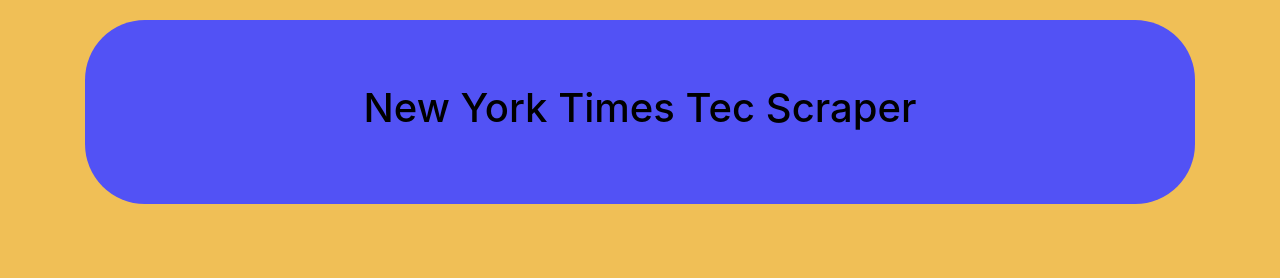
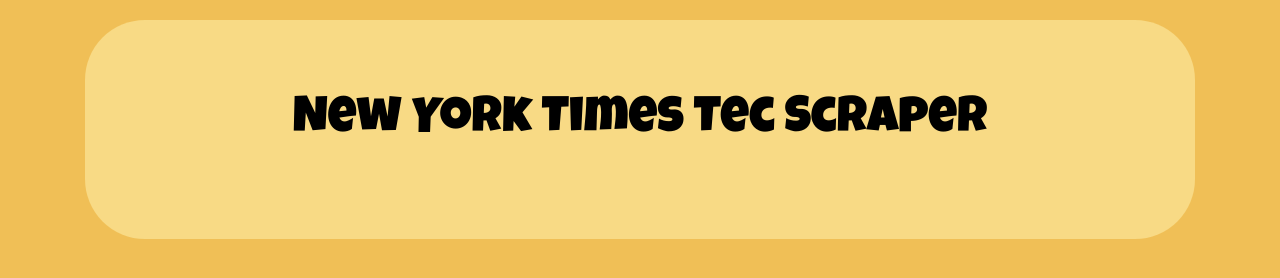
Before and after one commit to walidbillel/news-scraper, a website: page public/index.html in a window 1280 px wide. Drawn offline with nearby package versions, Linux system fonts and the light colour scheme; no server answers.

Commit message:
needs to be deployed

```diff
--- a/public/index.html
+++ b/public/index.html
@@ -8,6 +8,7 @@
     <meta name="viewport" content="width=device-width, initial-scale=1">
     <link rel="stylesheet" href="https://stackpath.bootstrapcdn.com/bootstrap/4.1.3/css/bootstrap.min.css">
     <link rel="stylesheet" type="text/css" media="screen" href="main.css" />
+    <link href="https://fonts.googleapis.com/css?family=Luckiest+Guy" rel="stylesheet">
 
 </head>
 
@@ -16,7 +17,7 @@
     <div class="container" style="margin-top: 20px">
 
             <div class="jumbotron text-center">
-                <h1>New York Times Tec Scraper</h1>
+                <p>New York Times Tec Scraper</p>
             </div>
 
 
--- a/public/main.css
+++ b/public/main.css
@@ -3,10 +3,11 @@
 }
 
 .jumbotron {
-    background: rgb(82, 82, 245);
+    background: rgb(248, 218, 133);
     color: rgb(0, 0, 0);
     border-radius: 60px;
-
+    font-family: 'Luckiest Guy', cursive;
+    font-size: 50px;
 
 }
 textarea,
```
